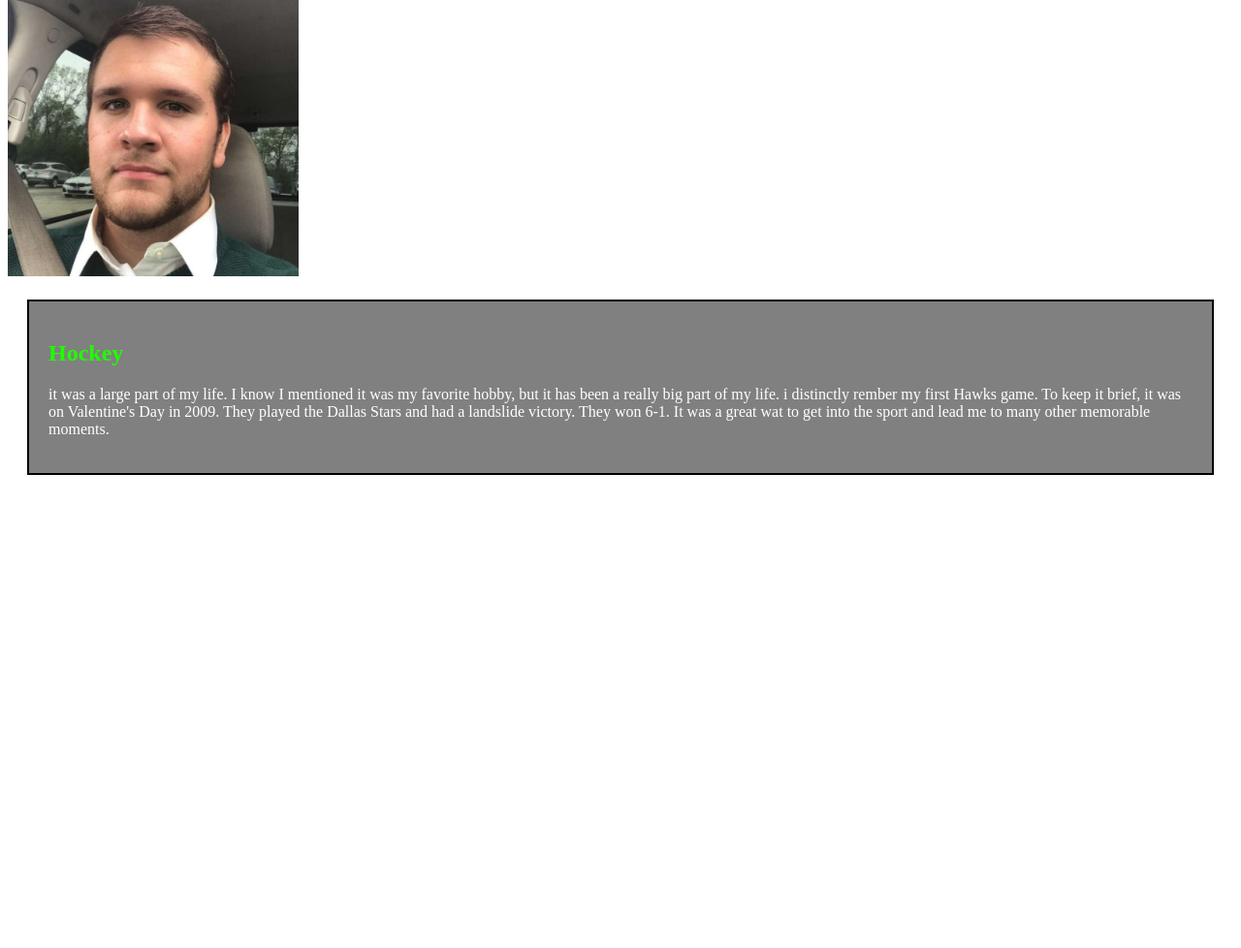
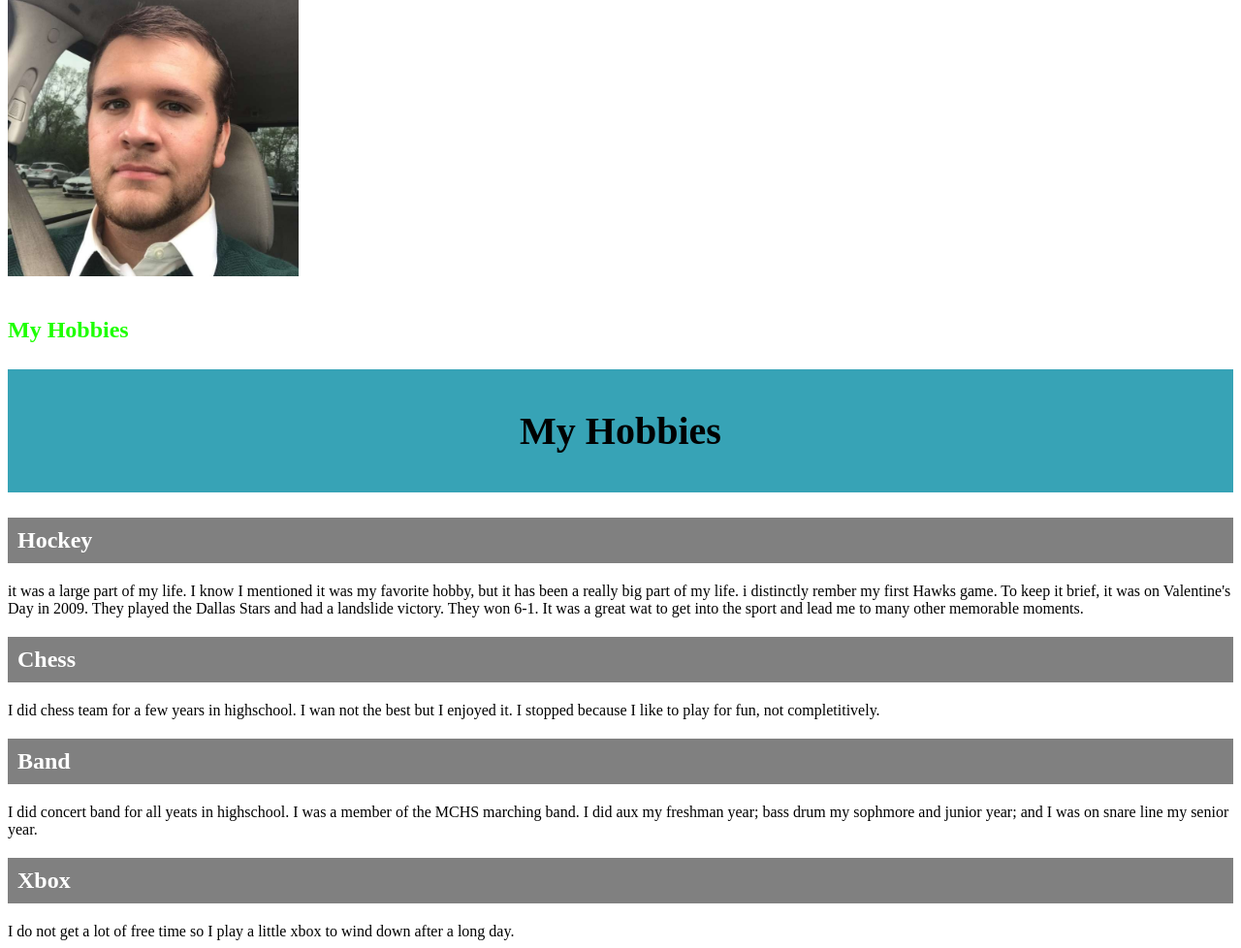
Before and after one commit to scoffey72/getting-to-know-you-v2, a plain HTML site: page index.html in a window 1280 px wide. Shown: the part 785-1763 px from the top of the page at 97% size. Before the commit the page ends 1295 px from the top, so only its background shows below. Drawn offline with Linux system fonts and the light colour scheme.

Commit message:
added an ID to my page

```diff
--- a/getting-to-know-you.css
+++ b/getting-to-know-you.css
@@ -6,4 +6,5 @@ h1 {font-size:250%;}
 h2 {font-size:150%;}
 ul {style=text-align:center; list-style-type:square;}
 h1 {style= text-align:center;}
-p1 { color: white}
+p1 {color: white}
+p2 {color: black}
--- a/index.html
+++ b/index.html
@@ -61,26 +61,55 @@
             <img src="sean-image.jpg"  alt="Sean's Picture" style="width:300px">
           </div>
         </body>
+
+          <br>
           <head>
             <style>
-          .me {
+            /* Style the element with the id "myHeader" */
+            #myHeader {
+              background-color: rgb(55, 163, 182);
+              color: black;
+              padding: 40px;
+              text-align: center;
+            }
+
+            /* Style all elements with the class name "hobbies" */
+            .hobbies {
               background-color: grey;
               color: white;
-            border: 2px solid black;
-            margin: 20px;
-            padding: 20px;
+              padding: 10px;
             }
             </style>
             </head>
             <body>
 
-          <div class="me">
-          <h2>Hockey</h2>
-          <p1>it was a large part of my life. I know I mentioned it was my favorite hobby, but it
+            <h2>My Hobbies</h2>
+
+
+            <!-- An element with a unique id -->
+            <h1 id="myHeader">My Hobbies</h1>
+
+            <!-- Multiple elements with same class -->
+            <h2 class="hobbies">Hockey</h2>
+            <p2>it was a large part of my life. I know I mentioned it was my favorite hobby, but it
               has been a really big part of my life. i distinctly rember my first Hawks game. To keep it brief,
                it was on Valentine's Day in 2009. They played the Dallas Stars and had a landslide victory. They won 6-1.
-             It was a great wat to get into the sport and lead me to many other memorable moments.
+               It was a great wat to get into the sport and lead me to many other memorable moments. </p>
+
+            <h2 class="hobbies">Chess</h2>
+            <p2>I did chess team for a few years in highschool. I wan not the best but I enjoyed it. I stopped
+              because I like to play for fun, not completitively.
             </p>
+
+            <h2 class="hobbies">Band</h2>
+            <p2>I did concert band for all yeats in highschool. I was a member of the MCHS marching band. I did aux my
+              freshman year; bass drum my sophmore and junior year; and I was on snare line my senior year.
+            </p>
+
+            <h2 class="hobbies">Xbox</h2>
+            <p2>I do not get a lot of free time so I play a little xbox to wind down after a long day.
+
+            </body>
           </div>
 
 </html>
```
Lines whose indentation alone changed are shown as unchanged.
